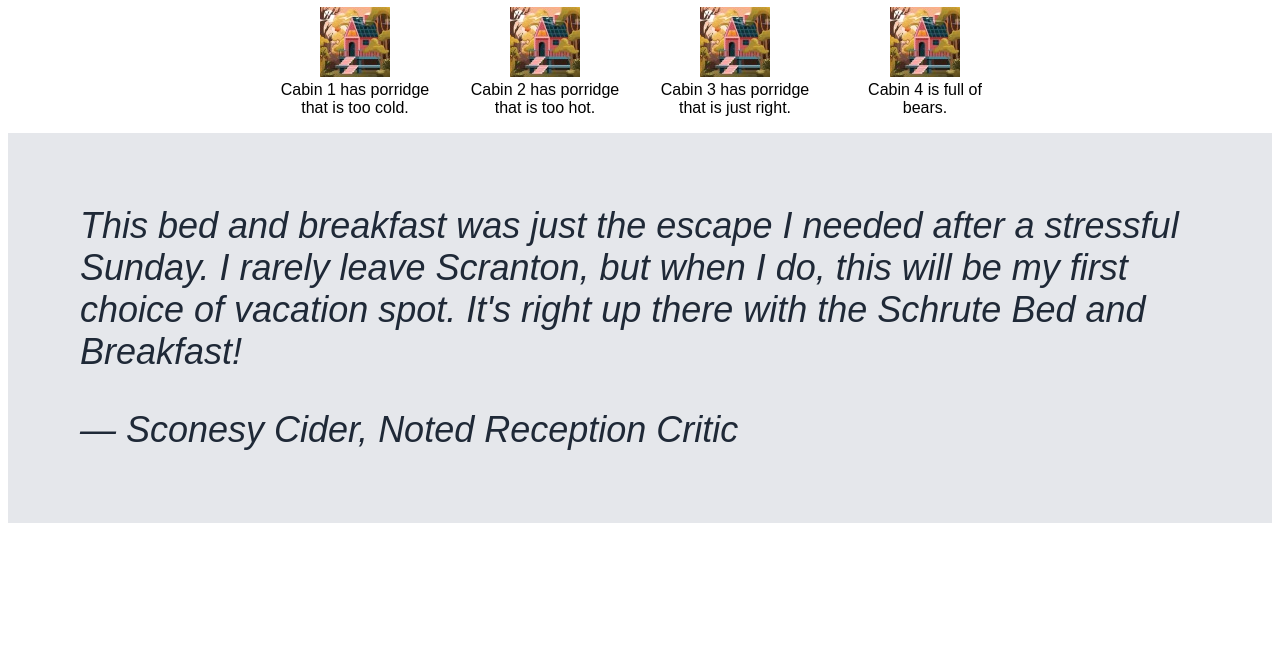
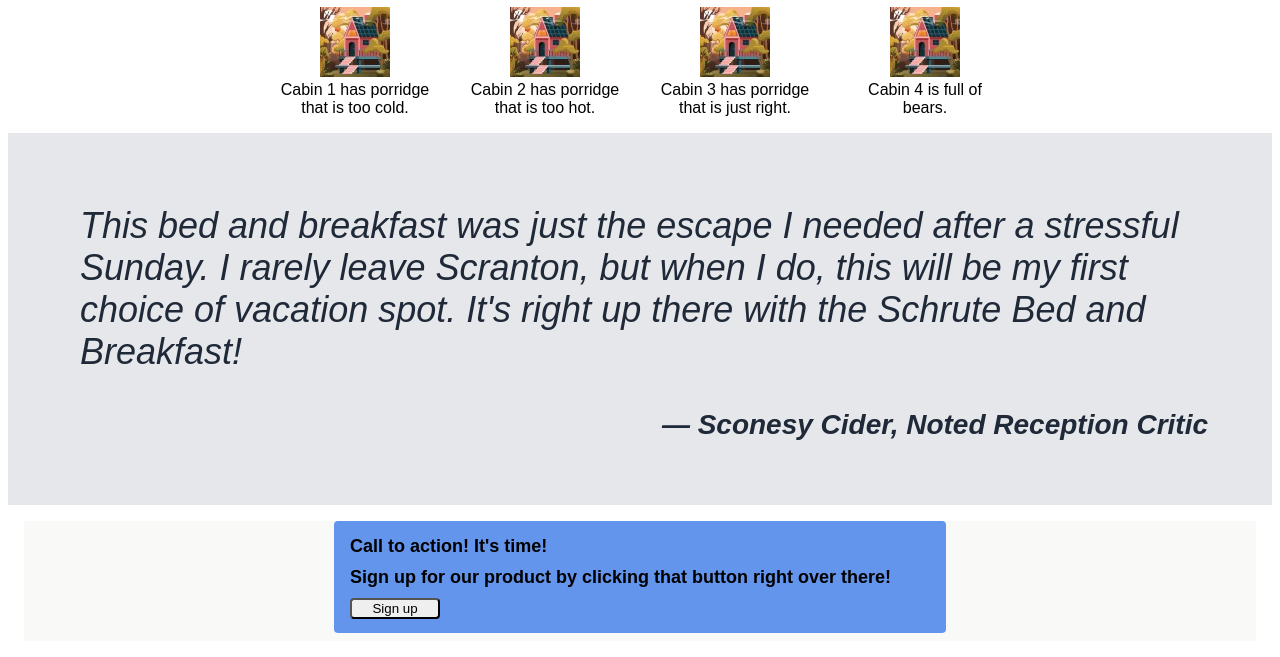
Before and after one commit to RDiMag/landing2, a plain HTML site: page index.html in a window 1280 px wide. Shown: the part 639-1296 px from the top of the page. Before the commit the page ends 1170 px from the top, so only its background shows below. Drawn offline with Linux system fonts and the light colour scheme.

Commit message:
updated button and quote

```diff
--- a/index.html
+++ b/index.html
@@ -72,7 +72,14 @@
         </figure>
 
         <!-- this is the call to action button section -->
-
+         <div class="modal">
+            <div class="call">Call to action! It's time!
+                <div class="text">Sign up for our product by clicking
+                    that button right over there!
+                </div>
+                <button class="signup">Sign up</button>
+            </div>
+        </div>
         <!-- this is the footer -->
     </body>
 
--- a/style.css
+++ b/style.css
@@ -81,6 +81,7 @@ ul {
     color: white;
     margin: 18px;
     border-radius: 8px;
+    min-width: 90px;
 }
 
 .title {
@@ -120,3 +121,41 @@ ul {
 .quote blockquote {
     margin: 1em;
 }
+
+.quote figcaption {
+    font-size: 28px;
+    text-align: end;
+    font-weight: bold;
+}
+
+.modal {
+    margin: 1em;
+    background-color: #F9FAF8;
+    display: flex;
+    justify-content: center;
+}
+
+.call {
+    background: cornflowerblue;
+    width: 580px;
+    height: 80px;
+    border-radius: 4px;
+    display: flex;
+    gap: 10px;
+    padding: 16px;
+    font-weight: bold;
+    font-size: 18px;
+    align-items: start;
+    justify-content: center;
+    flex-direction: column;
+    margin-bottom: 8px;
+}
+
+.signup {
+    border-radius: 4px;
+    width: 90px;
+    height: 40px;
+    display: flex;
+    align-items: center;
+    justify-content: center;
+}
```
